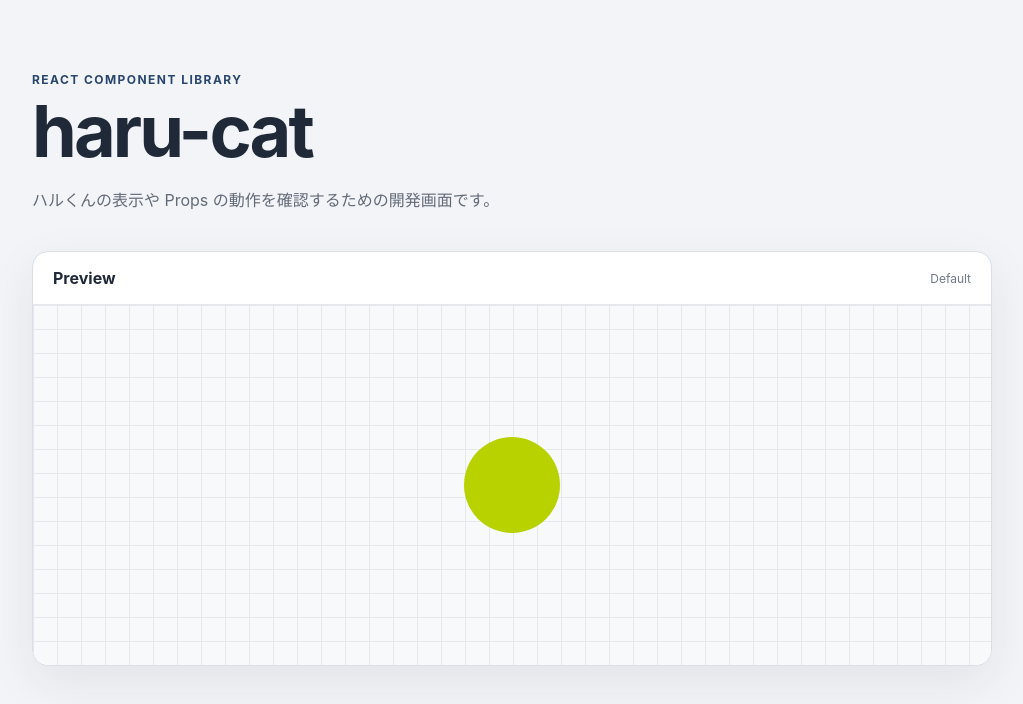
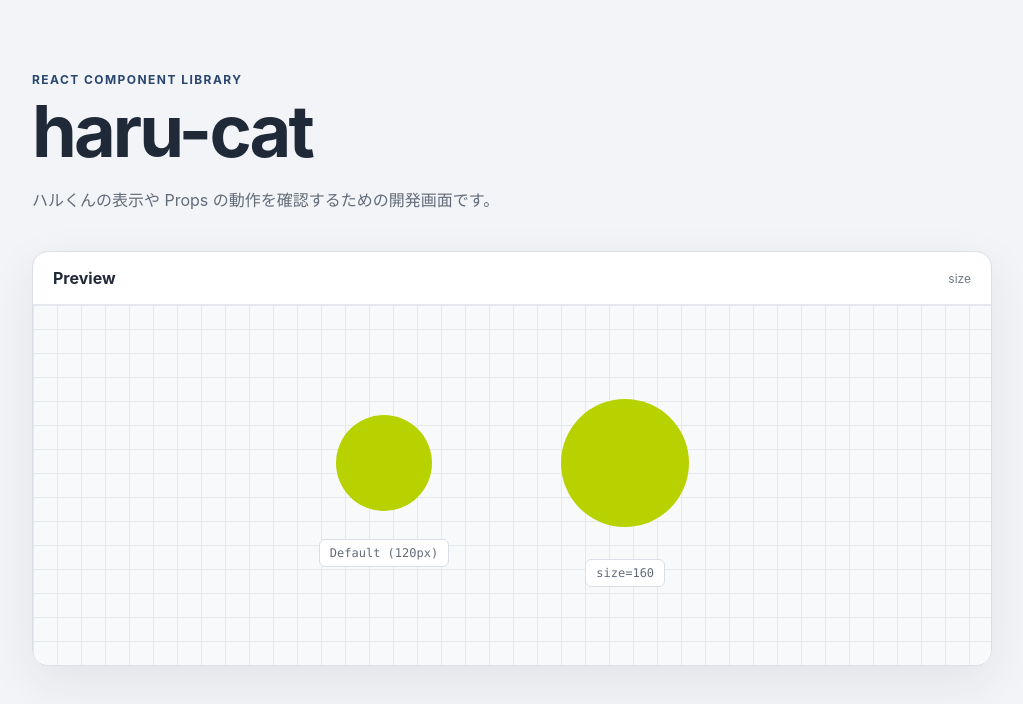
Before and after one commit to Colorful12/haru-cat, a React (Vite) app: page / in a window 1280 px wide. Shown: the top 704 px of the page, without its empty margins (128-1151 px from the left). Built offline with nearby package versions, Linux system fonts and the light colour scheme.

Commit message:
feat: support size prop

```diff
--- a/src/App.css
+++ b/src/App.css
@@ -59,15 +59,34 @@
 }
 
 .preview__canvas {
-  display: grid;
+  display: flex;
+  align-items: center;
+  justify-content: center;
+  gap: clamp(40px, 10vw, 96px);
   min-height: 360px;
   padding: 32px;
-  place-items: center;
   background-color: #f8f9fb;
   background-image:
     linear-gradient(#e5e8ed 1px, transparent 1px),
     linear-gradient(90deg, #e5e8ed 1px, transparent 1px);
   background-size: 24px 24px;
+}
+
+.preview__example {
+  display: grid;
+  justify-items: center;
+  gap: 16px;
+  margin: 0;
+}
+
+.preview__example figcaption {
+  padding: 6px 10px;
+  border: 1px solid #d9dee7;
+  border-radius: 6px;
+  color: #626b78;
+  background: #fff;
+  font-family: ui-monospace, SFMono-Regular, Consolas, monospace;
+  font-size: 0.75rem;
 }
 
 @media (max-width: 600px) {
@@ -81,6 +100,7 @@
   }
 
   .preview__canvas {
+    flex-direction: column;
     min-height: 280px;
   }
 }
--- a/src/App.tsx
+++ b/src/App.tsx
@@ -15,10 +15,17 @@ function App() {
       <section className="preview" aria-labelledby="preview-title">
         <div className="preview__header">
           <h2 id="preview-title">Preview</h2>
-          <span>Default</span>
+          <span>size</span>
         </div>
         <div className="preview__canvas">
-          <HaruCat />
+          <figure className="preview__example">
+            <HaruCat />
+            <figcaption>Default (120px)</figcaption>
+          </figure>
+          <figure className="preview__example">
+            <HaruCat size={160} />
+            <figcaption>size=160</figcaption>
+          </figure>
         </div>
       </section>
     </main>
--- a/src/HaruCat.tsx
+++ b/src/HaruCat.tsx
@@ -1,5 +1,9 @@
 import haruImage from './assets/haru.svg'
 
-export function HaruCat() {
-  return <img src={haruImage} alt="ハルくん" width={120} height={120} />
+export type HaruCatProps = {
+  size?: number
 }
+
+export function HaruCat({ size = 120 }: HaruCatProps) {
+  return <img src={haruImage} alt="ハルくん" width={size} height={size} />
+}
```
